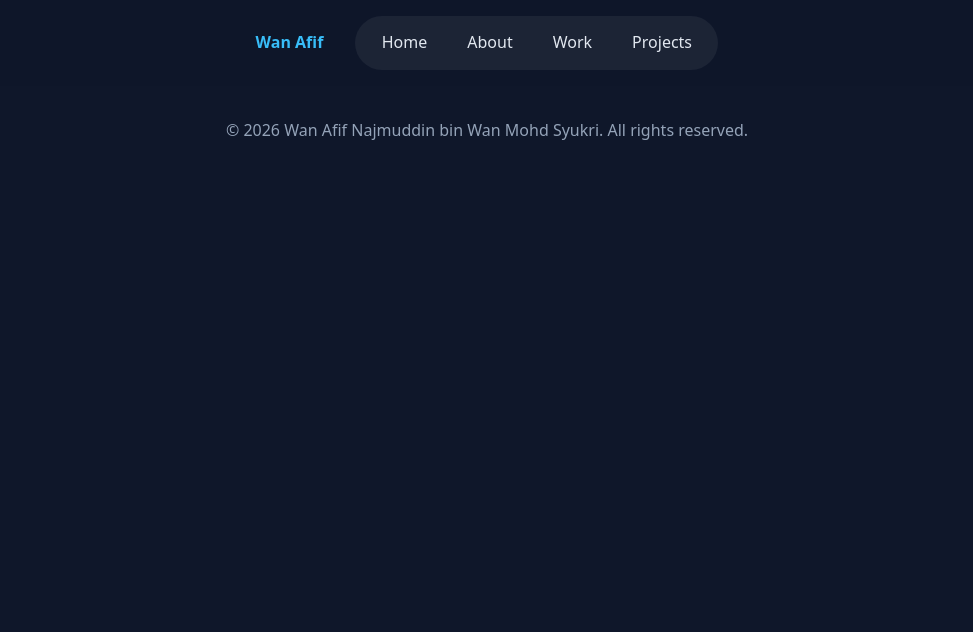
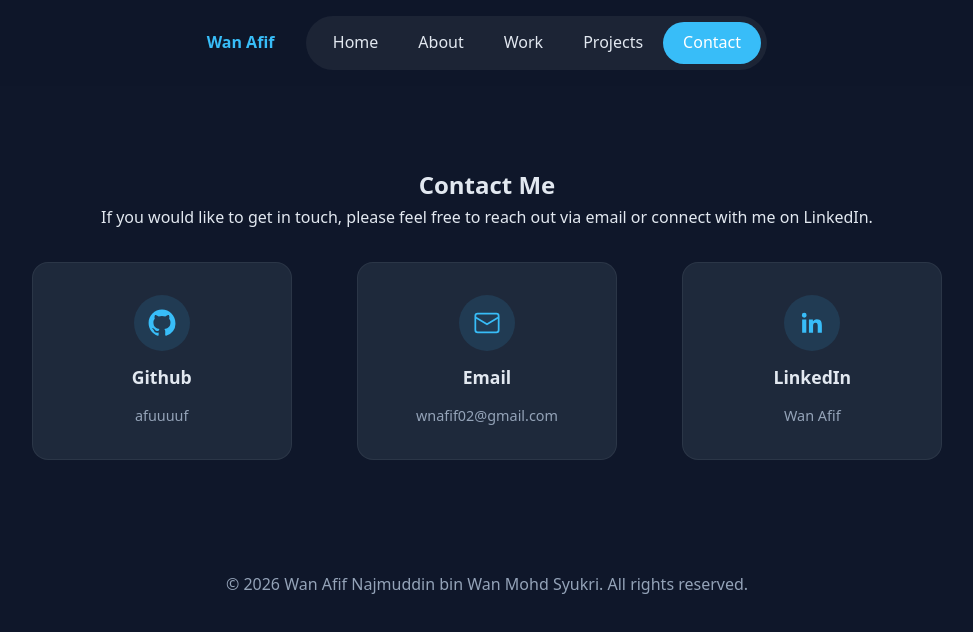
Before and after one commit to afuuuuf/portfolio, a React (Vite) app: page /contact in a window 1280 px wide. Shown: the top 632 px of the page, without its empty margins (153-1126 px from the left). Built offline with nearby package versions, Linux system fonts and the light colour scheme.

Commit message:
feat: contact page

```diff
--- a/src/App.jsx
+++ b/src/App.jsx
@@ -5,6 +5,7 @@ import Home from "./pages/Home";
 import About from "./pages/About";
 import Work from "./pages/Work";
 import Project from "./pages/Project";
+import Contact from "./pages/Contact";
 
 export default function App() {
   return (
@@ -16,6 +17,7 @@ export default function App() {
           <Route path="/about" element={<About />} />
           <Route path="/work" element={<Work />} />
           <Route path="/projects" element={<Project />} />
+          <Route path="/contact" element={<Contact />} />
         </Routes>
       </main>
       <Footer />
--- a/src/components/layout/Navbar.jsx
+++ b/src/components/layout/Navbar.jsx
@@ -7,6 +7,7 @@ const NAV_ITEMS = [
   { path: "/about", label: "About" },
   { path: "/work", label: "Work" },
   { path: "/projects", label: "Projects" },
+  { path: "/contact", label: "Contact" },
 ];
 
 export default function Navbar() {
--- /dev/null
+++ b/src/components/sections/Contact.jsx
@@ -0,0 +1,56 @@
+import styles from "./Contact.module.css";
+import { profileData } from "../../data/profile";
+
+const { github, linkedin, email } = profileData.socialLinks;
+
+const socialIcons = {
+  Github: (
+    <svg viewBox="0 0 24 24" fill="currentColor" aria-hidden="true">
+      <path d="M12 .5C5.65.5.5 5.65.5 12c0 5.08 3.29 9.39 7.86 10.91.58.11.79-.25.79-.56 0-.27-.01-1.17-.02-2.12-3.2.7-3.88-1.36-3.88-1.36-.52-1.33-1.28-1.68-1.28-1.68-1.04-.71.08-.7.08-.7 1.15.08 1.76 1.18 1.76 1.18 1.03 1.76 2.7 1.25 3.35.96.1-.75.4-1.25.72-1.54-2.55-.29-5.24-1.28-5.24-5.69 0-1.26.45-2.28 1.18-3.09-.12-.29-.51-1.46.11-3.04 0 0 .96-.31 3.15 1.18a10.97 10.97 0 0 1 5.74 0c2.19-1.49 3.15-1.18 3.15-1.18.62 1.58.23 2.75.11 3.04.73.81 1.18 1.83 1.18 3.09 0 4.42-2.69 5.39-5.26 5.68.41.35.77 1.05.77 2.12 0 1.53-.01 2.76-.01 3.14 0 .31.21.67.8.56A10.51 10.51 0 0 0 23.5 12C23.5 5.65 18.35.5 12 .5Z" />
+    </svg>
+  ),
+  LinkedIn: (
+    <svg viewBox="0 0 24 24" fill="currentColor" aria-hidden="true">
+      <path d="M20.45 20.45h-3.55v-5.57c0-1.33-.03-3.04-1.85-3.04-1.85 0-2.13 1.45-2.13 2.94v5.67H9.36V9h3.41v1.56h.05c.48-.9 1.64-1.85 3.37-1.85 3.6 0 4.27 2.37 4.27 5.46v6.28ZM5.34 7.43a2.06 2.06 0 1 1 0-4.12 2.06 2.06 0 0 1 0 4.12ZM7.12 20.45H3.55V9h3.57v11.45Z" />
+    </svg>
+  ),
+  Email: (
+    <svg viewBox="0 0 24 24" fill="none" stroke="currentColor" strokeWidth="1.5" aria-hidden="true">
+      <rect x="2" y="4" width="20" height="16" rx="2" />
+      <path d="m22 7-10 6L2 7" />
+    </svg>
+  ),
+};
+
+const contacts = [
+  { label: "Github", value: "afuuuuf", href: github },
+  { label: "Email", value: "wnafif02@gmail.com", href: email },
+  { label: "LinkedIn", value: "Wan Afif", href: linkedin },
+];
+
+export default function Contact() {
+  return (
+    <section id="contact" className="container">
+      <h2 className={styles.title}>Contact Me</h2>
+      <p className={styles.description}>
+        If you would like to get in touch, please feel free to reach out via
+        email or connect with me on LinkedIn.
+      </p>
+      <div className={styles.contactCards}>
+        {contacts.map(({ label, value, href }) => (
+          <a
+            key={label}
+            href={href}
+            className={styles.contactCard}
+            target={href.startsWith("mailto:") ? undefined : "_blank"}
+            rel="noopener noreferrer"
+          >
+            <span className={styles.icon}>{socialIcons[label]}</span>
+            <h3>{label}</h3>
+            <p>{value}</p>
+          </a>
+        ))}
+      </div>
+    </section>
+  );
+}
--- /dev/null
+++ b/src/components/sections/Contact.module.css
@@ -0,0 +1,71 @@
+.title,
+.description {
+  text-align: center;
+}
+
+.description {
+  margin-bottom: 2rem;
+}
+
+/* Side-by-side contact cards */
+.contactCards {
+  display: grid;
+  grid-template-columns: repeat(auto-fit, minmax(220px, 1fr));
+  gap: 1.5rem;
+  justify-items: center;
+}
+
+.contactCard {
+  display: flex;
+  flex-direction: column;
+  align-items: center;
+  justify-content: space-evenly;
+  gap: 0.75rem;
+  background-color: var(--surface);
+  border: 1px solid rgba(255, 255, 255, 0.06);
+  border-radius: 1rem;
+  padding: 2rem 1.5rem;
+  width: 100%;
+  max-width: 260px;
+  color: var(--text);
+  text-decoration: none;
+  transition: transform 0.2s ease, border-color 0.2s ease;
+}
+
+.contactCard:hover {
+  transform: translateY(-4px);
+  border-color: var(--accent);
+}
+
+.icon {
+  display: flex;
+  align-items: center;
+  justify-content: center;
+  width: 3.5rem;
+  height: 3.5rem;
+  border-radius: 999px;
+  background: rgba(56, 189, 248, 0.12);
+  color: var(--accent);
+}
+
+.icon svg {
+  width: 1.75rem;
+  height: 1.75rem;
+}
+
+.contactCard h3 {
+  font-size: 1.1rem;
+}
+
+.contactCard p {
+  color: var(--muted);
+  font-size: 0.9rem;
+  word-break: break-word;
+  text-align: center;
+}
+
+@media (max-width: 600px) {
+  .contactCards {
+    grid-template-columns: 1fr;
+  }
+}
--- /dev/null
+++ b/src/pages/Contact.jsx
@@ -0,0 +1,9 @@
+import ContactSection from "../components/sections/Contact";
+
+export default function Contact() {
+  return (
+    <>
+      <ContactSection />
+    </>
+  );
+}
```
